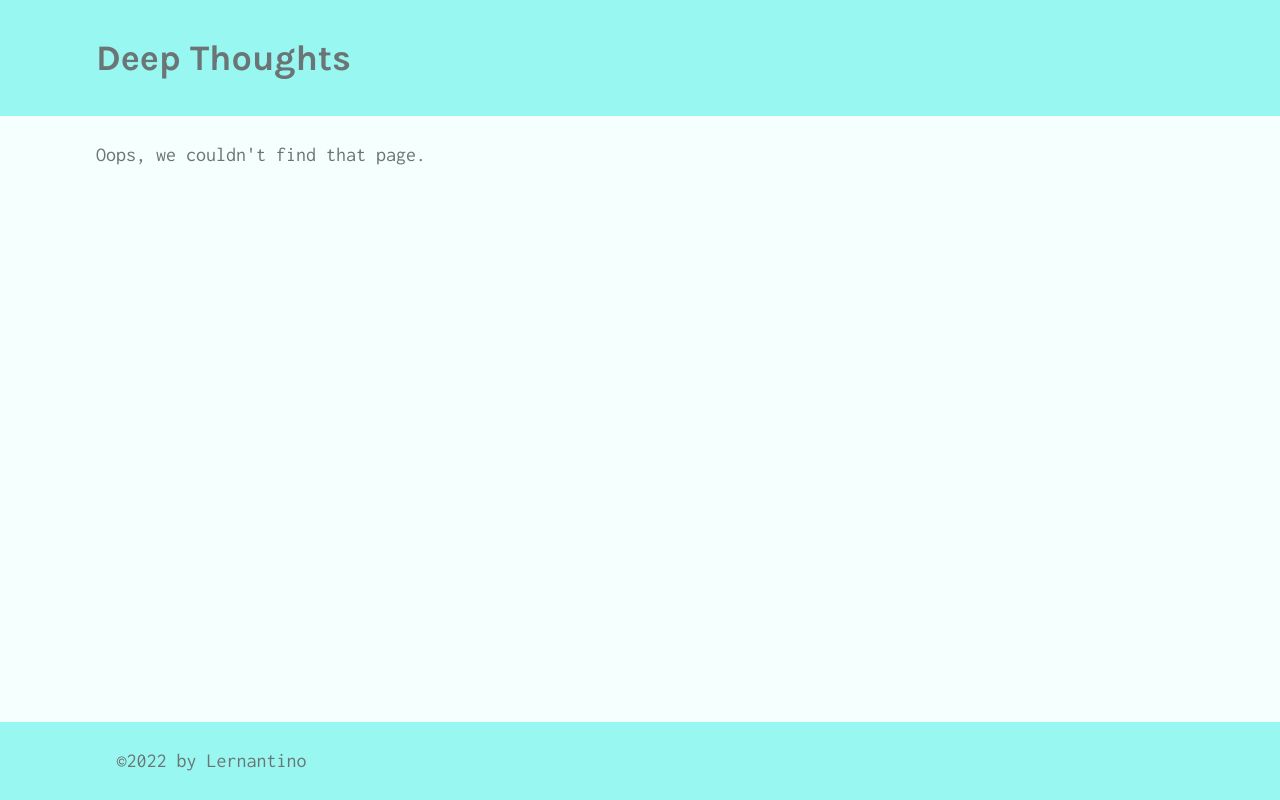
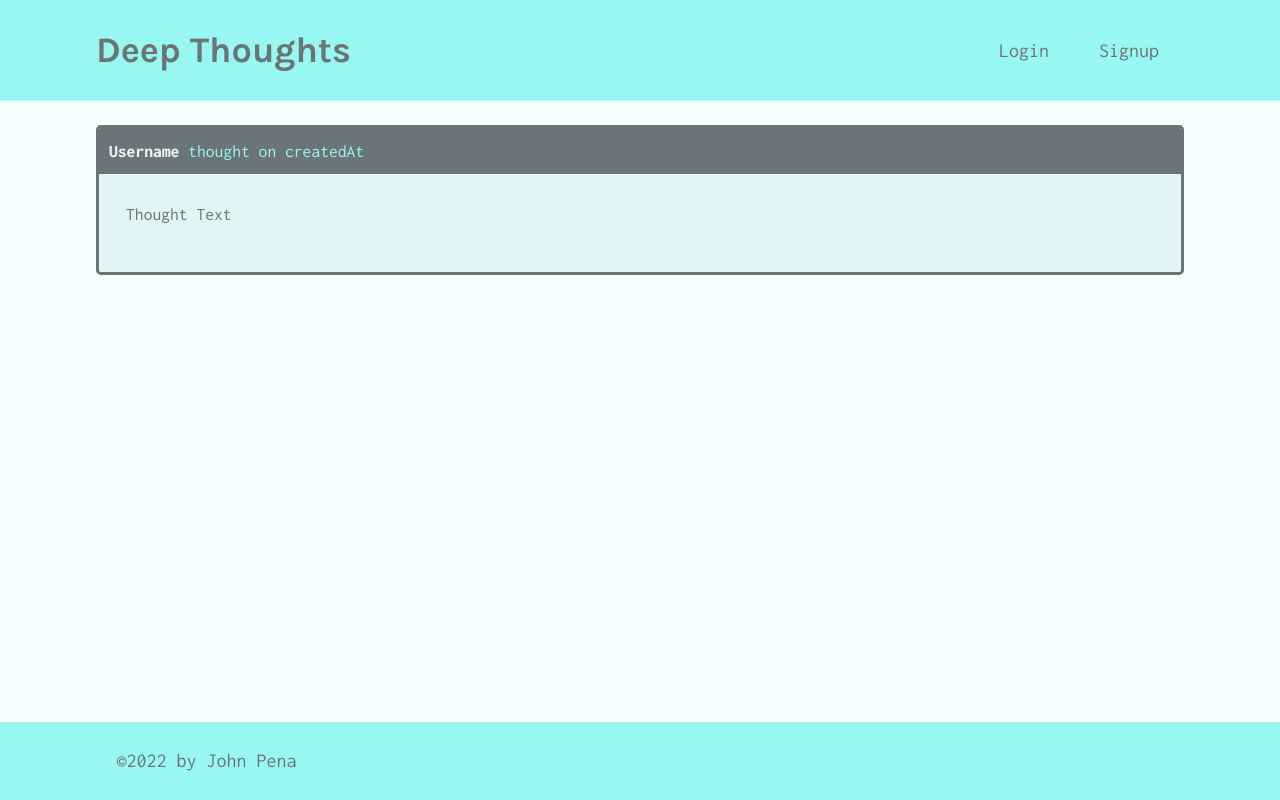
Before and after one commit to John-Pena/deep-thoughts, a React (Create React App) app in the folder client/: page /thought/1 in a window 1280 px wide. Built offline with nearby package versions, Linux system fonts and the light colour scheme.

Commit message:
set up nav bar to allow users to access naviagtion links in header

```diff
--- a/client/src/App.js
+++ b/client/src/App.js
@@ -47,12 +47,12 @@ function App() {
                 path="/signup"
                 element={<Signup />}
               />
+              <Route path="/profile">
+                <Route path=":username" element={<Profile />} />
+                <Route path="" element={<Profile />} />
+              </Route>
               <Route
-                path="/profile"
-                element={<Profile />}
-              />
-              <Route
-                path="/thought"
+                path="/thought/:id"
                 element={<SingleThought />}
               />
               <Route
--- a/client/src/components/Footer/index.js
+++ b/client/src/components/Footer/index.js
@@ -4,7 +4,7 @@ const Footer = () => {
   return (
     <footer className="w-100 mt-auto bg-secondary p-4">
       <div className="container">
-        &copy;{new Date().getFullYear()} by Lernantino
+        &copy;{new Date().getFullYear()} by John Pena
       </div>
     </footer>
   );
--- a/client/src/components/Header/index.js
+++ b/client/src/components/Header/index.js
@@ -1,10 +1,18 @@
 import React from 'react';
+import { Link } from 'react-router-dom';
 
 const Header = () => {
   return (
     <header className="bg-secondary mb-4 py-2 flex-row align-center">
       <div className="container flex-row justify-space-between-lg justify-center align-center">
-        <h1>Deep Thoughts</h1>
+        <Link to="/">
+          <h1>Deep Thoughts</h1>
+        </Link>
+
+        <nav className="text-center">
+          <Link to="/login">Login</Link>
+          <Link to="/signup">Signup</Link>
+        </nav>
       </div>
     </header>
   );
--- a/client/src/components/ThoughtList/index.js
+++ b/client/src/components/ThoughtList/index.js
@@ -1,4 +1,5 @@
 import React from 'react';
+import { Link } from 'react-router-dom';
 
 const ThoughtList = ({ thoughts, title }) => {
   if (!thoughts.length) {
@@ -12,14 +13,23 @@ const ThoughtList = ({ thoughts, title }) => {
         thoughts.map((thought) => (
           <div key={thought._id} className="card mb-3">
             <p className="card-header">
+              <Link
+                to={`/profile/${thought.username}`}
+                style={{ fontWeight: 700 }}
+                className="text-light"
+              >
+                {thought.username}
+              </Link>{' '}
               {thought.username} thought on {thought.createdAt}
             </p>
             <div className="card-body">
-              <p>{thought.thoughtText}</p>
-              <p className="mb-0">
-                Reactions: {thought.reactionCount} || Click to{' '}
-                {thought.reactionCount ? 'see' : 'start'} the discussion!
-              </p>
+              <Link to={`/thought/${thought._id}`}>
+                <p>{thought.thoughtText}</p>
+                <p className="mb-0">
+                  Reactions: {thought.reactionCount} || Click to{' '}
+                  {thought.reactionCount ? 'see' : 'start'} the discussion!
+                </p>
+              </Link>
             </div>
           </div>
         ))}
--- a/client/src/pages/SingleThought.js
+++ b/client/src/pages/SingleThought.js
@@ -1,6 +1,10 @@
 import React from 'react';
+import { useParams } from 'react-router-dom';
 
 const SingleThought = props => {
+  const { id: thoughtId } = useParams();
+  console.log(thoughtId);
+
   return (
     <div>
       <div className="card mb-3">
```
